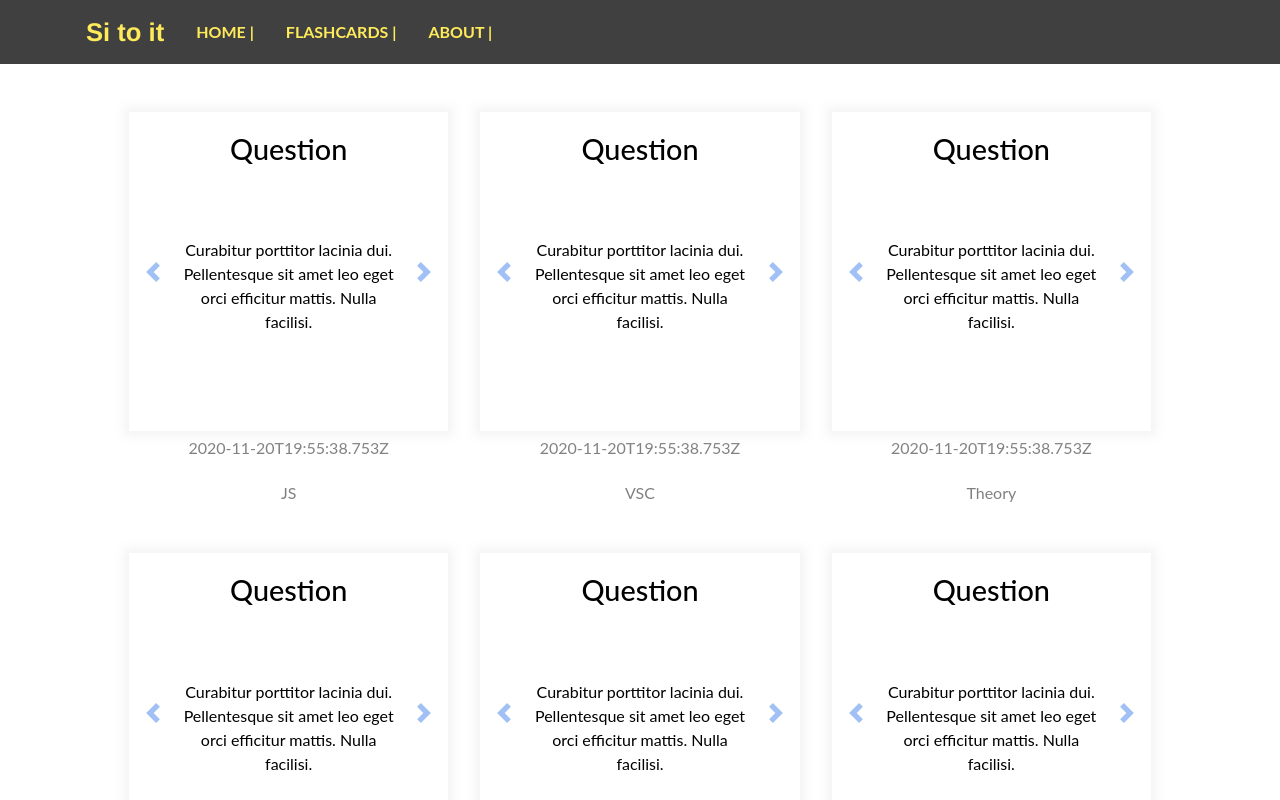
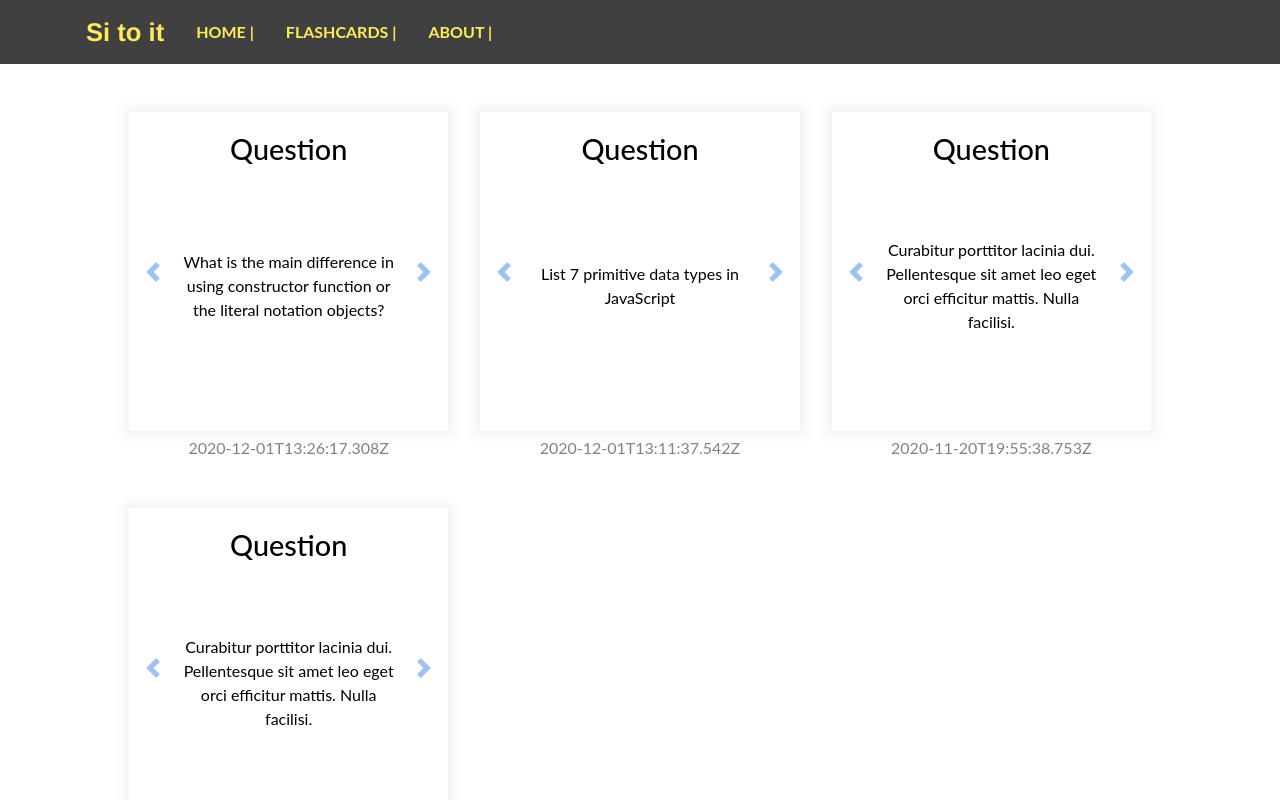
Before and after one commit to LucyBo/ouitoit, a Vue app: page /flashcards in a window 1280 px wide. Shown: the top 800 px of the page. Built offline with nearby package versions, Linux system fonts and the light colour scheme.

Commit message:
add deploy script

```diff
--- a/package.json
+++ b/package.json
@@ -1,11 +1,12 @@
 {
-  "name": "flashcards",
+    "name": "sitoit",
     "version": "0.1.0",
     "private": true,
     "scripts": {
         "serve": "vue-cli-service serve",
         "build": "vue-cli-service build",
-    "lint": "vue-cli-service lint"
+        "lint": "vue-cli-service lint",
+        "deploy": "npm run build && gh-pages -b gh-pages -d dist"
     },
     "dependencies": {
         "bootstrap": "^4.5.3",
@@ -29,6 +30,7 @@
         "eslint-plugin-promise": "^4.2.1",
         "eslint-plugin-standard": "^4.0.0",
         "eslint-plugin-vue": "^6.2.2",
+        "gh-pages": "^3.1.0",
         "node-sass": "^4.12.0",
         "sass-loader": "^8.0.2",
         "vue-template-compiler": "^2.6.11"
--- a/src/assets/flashccards.js
+++ b/src/assets/flashccards.js
@@ -1,19 +1,17 @@
 const flashcards = [
   {
-    id: '1',
-    createdAdd: '2020-11-20T19:55:38.753Z',
-    category: 'JS',
-    question: 'Curabitur porttitor lacinia dui. Pellentesque sit amet leo eget orci efficitur mattis. Nulla facilisi.',
-    answer: 'Lorem ipsum dolor sit amet, consectetur adipiscing elit. Aliquam molestie ipsum eget urna aliquam lacinia. Cras egestas nibh at porttitor placerat.'
-
+    id: '2',
+    createdAdd: '2020-12-01T13:26:17.308Z',
+    category: 'JavaScript',
+    question: 'What is the main difference in using constructor function or the literal notation objects?',
+    answer: 'The difference is that one or more key-value pairs can be included in a literal declaration, while for constructed objects, properties must be added one at a time.'
   },
   {
-    id: '2',
-    createdAdd: '2020-11-20T19:55:38.753Z',
-    category: 'VSC',
-    question: 'Curabitur porttitor lacinia dui. Pellentesque sit amet leo eget orci efficitur mattis. Nulla facilisi.',
-    answer: 'Lorem ipsum dolor sit amet, consectetur adipiscing elit. Aliquam molestie ipsum eget urna aliquam lacinia. Cras egestas nibh at porttitor placerat.'
-
+    id: '1',
+    createdAdd: '2020-12-01T13:11:37.542Z',
+    category: 'Data and Structure',
+    question: 'List 7 primitive data types in JavaScript',
+    answer: 'Boolean | Null | Undefined | Number | BigInt | String | Symbol'
   },
   {
     id: '3',
@@ -21,7 +19,6 @@ const flashcards = [
     category: 'Theory',
     question: 'Curabitur porttitor lacinia dui. Pellentesque sit amet leo eget orci efficitur mattis. Nulla facilisi.',
     answer: 'Lorem ipsum dolor sit amet, consectetur adipiscing elit. Aliquam molestie ipsum eget urna aliquam lacinia. Cras egestas nibh at porttitor placerat.'
-
   },
   {
     id: '4',
@@ -29,22 +26,6 @@ const flashcards = [
     category: 'functionalJS',
     question: 'Curabitur porttitor lacinia dui. Pellentesque sit amet leo eget orci efficitur mattis. Nulla facilisi.',
     answer: 'Lorem ipsum dolor sit amet, consectetur adipiscing elit. Aliquam molestie ipsum eget urna aliquam lacinia. Cras egestas nibh at porttitor placerat.'
-
-  },
-  {
-    id: '5',
-    createdAdd: '2020-11-20T19:55:38.753Z',
-    category: 'JS',
-    question: 'Curabitur porttitor lacinia dui. Pellentesque sit amet leo eget orci efficitur mattis. Nulla facilisi.',
-    answer: 'Lorem ipsum dolor sit amet, consectetur adipiscing elit. Aliquam molestie ipsum eget urna aliquam lacinia. Cras egestas nibh at porttitor placerat.'
-
-  },
-  {
-    id: '6',
-    createdAdd: '2020-11-20T19:55:38.753Z',
-    category: 'JS',
-    question: 'Curabitur porttitor lacinia dui. Pellentesque sit amet leo eget orci efficitur mattis. Nulla facilisi.',
-    answer: 'Lorem ipsum dolor sit amet, consectetur adipiscing elit. Aliquam molestie ipsum eget urna aliquam lacinia. Cras egestas nibh at porttitor placerat.'
   }
 ]
 
--- a/src/components/Card2.vue
+++ b/src/components/Card2.vue
@@ -20,17 +20,15 @@
         </div>
       </b-carousel-slide>
 
-        <b-carousel-slide caption="Answer" img-blank img-alt="Blank image">
+      <b-carousel-slide caption="Answer" img-blank img-alt="Blank image">
         <div class="answer">
           {{flashcard.answer}}
         </div>
       </b-carousel-slide>
+
     </b-carousel>
       <p class="timestamp">
           {{flashcard.createdAdd}}
-      </p>
-      <p class="timestamp">
-          {{flashcard.category}}
       </p>
   </div>
   </b-col>
--- a/src/components/HelloWorld.vue
+++ /dev/null
@@ -1,32 +0,0 @@
-<template>
-  <div class="hello">
-    <h1>{{ msg }}</h1>
-  </div>
-</template>
-
-<script>
-export default {
-  name: 'HelloWorld',
-  props: {
-    msg: String
-  }
-}
-</script>
-
-<!-- Add "scoped" attribute to limit CSS to this component only -->
-<style scoped lang="scss">
-h3 {
-  margin: 40px 0 0;
-}
-ul {
-  list-style-type: none;
-  padding: 0;
-}
-li {
-  display: inline-block;
-  margin: 0 10px;
-}
-a {
-  color: #42b983;
-}
-</style>
--- /dev/null
+++ b/vue.config.js
@@ -0,0 +1,15 @@
+module.exports = {
+  pages: {
+    index: {
+      entry: 'src/main.js',
+      filename: 'index.html',
+      title: 'Si to IT',
+      chunks: ['chunk-vendors', 'chunk-common', 'index']
+    }
+    // when using the entry-only string format,
+    // template is inferred to be `public/subpage.html`
+    // and falls back to `public/index.html` if not found.
+    // Output filename is inferred to be `subpage.html`.
+    // subpage: 'src/subpage/main.js'
+  }
+}
```
Also changed, not shown: 2 other files (tests, documents, lock files or other folders). Lines whose indentation alone changed are shown as unchanged.
